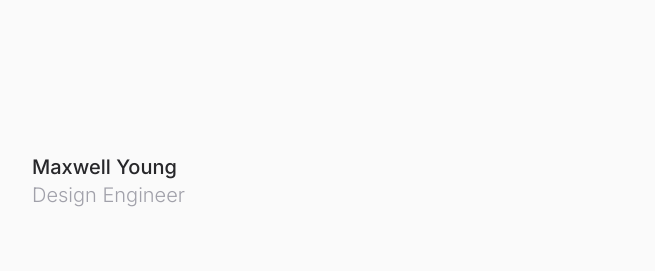
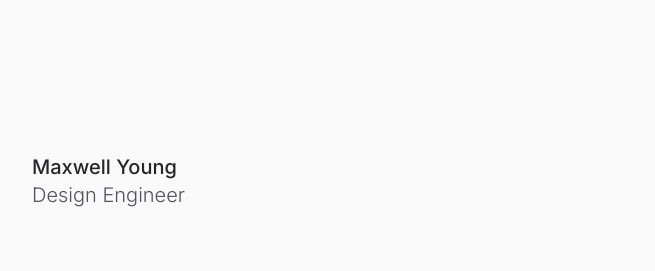
Before and after one commit to maxwellyoung/dev.maxwellyoung.info, a Next.js app: page / in a window 1280 px wide. Shown: the top 271 px of the page, without its empty margins (304-959 px from the left). Built offline with nearby package versions, Linux system fonts and the light colour scheme.

Commit message:
readable design engineer text

```diff
--- a/src/app/page.tsx
+++ b/src/app/page.tsx
@@ -14,7 +14,7 @@ export default function Home() {
             >
               Maxwell Young
             </a>
-            <p className="text-xl font-light dark:text-zinc-400 text-zinc-400">
+            <p className="text-xl font-light dark:text-zinc-400 text-zinc-600">
               Design Engineer
             </p>
           </header>
```
